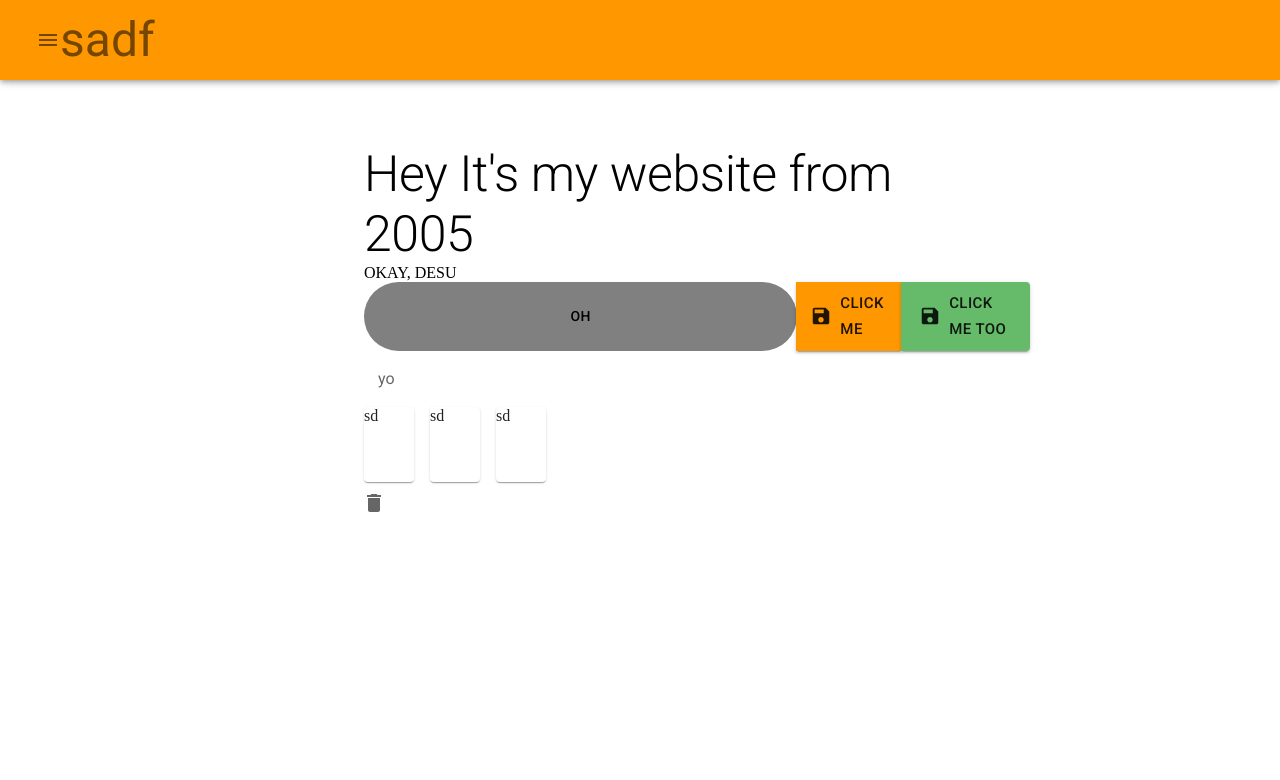
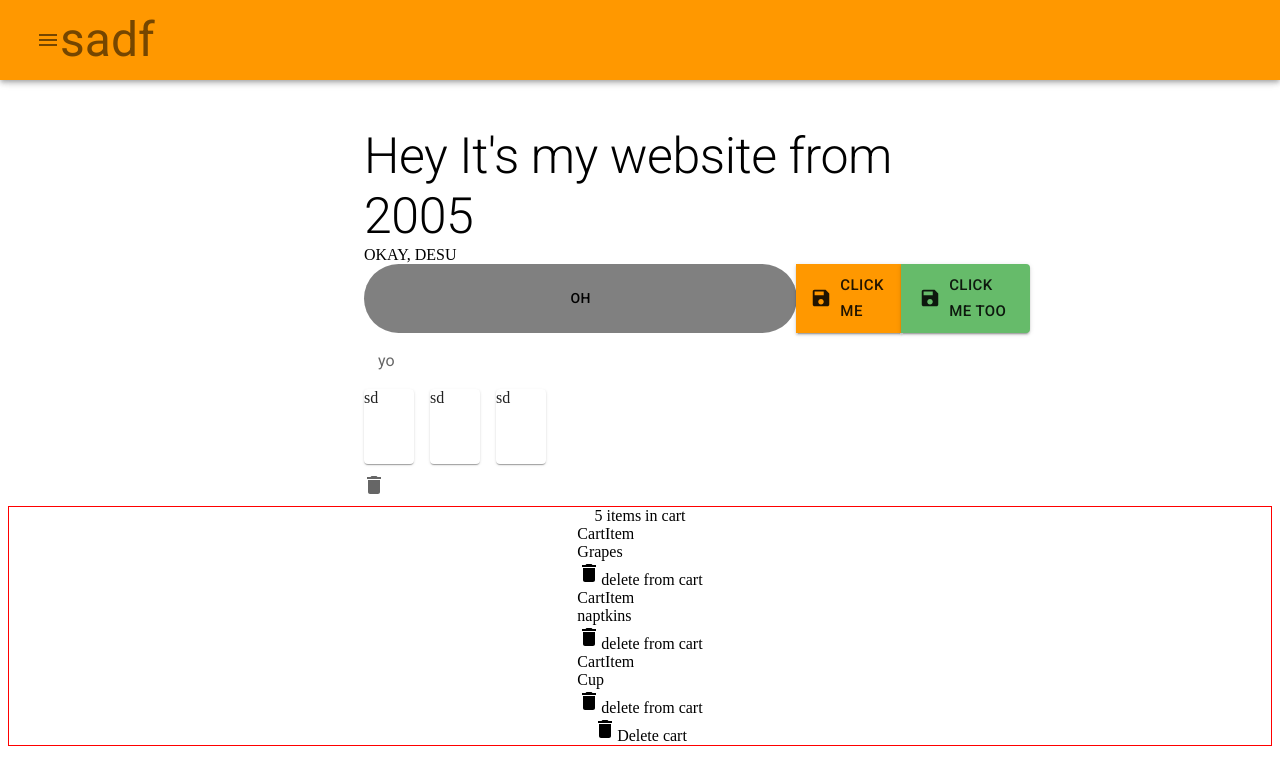
Before and after one commit to uchutanjyo/redux-first, a React (Create React App) app: page / in a window 1280 px wide. Shown: the top 780 px of the page. Built offline with nearby package versions, Linux system fonts and the light colour scheme; a web font is replaced by a local one.

Commit message:
redux tutorial underway

```diff
--- a/src/App.js
+++ b/src/App.js
@@ -9,15 +9,16 @@ import SaveIcon from '@material-ui/icons/Save'
 import ButtonGroup from '@material-ui/core/ButtonGroup'
 import Checkbox from '@material-ui/core/Checkbox'
 import FormControlLabel from '@material-ui/core/FormControlLabel'
-
+import CartContainer from "./components/CartContainer";
 
 const App = () => {
 
   return (
     <>
-    <Navbar></Navbar>
-     <div>OKAY, DESU</div>
-     <MUITest></MUITest>
+    <Navbar>
+</Navbar>
+<MUITest></MUITest>
+<CartContainer/>
 
     </>
   );
--- /dev/null
+++ b/src/cartItems.js
@@ -0,0 +1,23 @@
+const cartItems = [
+       {
+         id: 1,
+         title: 'Grapes',
+         price: 4.00,
+         amount: 1
+       },
+       {
+         id: 2,
+         title: 'naptkins',
+         price: 1.00,
+         amount: 4
+       },
+       {
+         id: 3,
+         title: 'Cup',
+         price: 20.00,
+         amount: 1
+       }
+
+  ]
+
+  export default cartItems;
--- /dev/null
+++ b/src/components/CartContainer.js
@@ -0,0 +1,33 @@
+import CartItem from "./CartItem";
+import { useSelector, useDispatch } from "react-redux";
+import DeleteIcon from '@material-ui/icons/Delete'
+import Box from "@material-ui/core/Box"
+import { clearCart } from '../features/cart/cartSlice'
+
+const CartContainer = () => {
+
+
+    const { cartItems, amount, total} = useSelector(store => store.cart)
+
+    const dispatch = useDispatch()
+
+    if (amount < 1) {
+        return (
+            <Box>You've got NOTHING in your cart.</Box>
+        )
+    }
+    return (
+      <>
+       <Box display="flex" flexDirection="column" alignItems="center" justifyContent="center" maxWidth="sm"  border={1}
+      borderColor="red">
+    <div>{amount} items in cart</div>
+    <div>{cartItems.map((item) => {
+      return  <CartItem key={item.id} {...item}/>
+    })}</div>
+    <div><DeleteIcon onClick={() => {dispatch(clearCart())}}></DeleteIcon>Delete cart</div>
+    </Box>
+      </>
+    );
+  };
+
+  export default CartContainer;
--- /dev/null
+++ b/src/components/CartItem.js
@@ -0,0 +1,18 @@
+import { useSelector } from "react-redux";
+import DeleteIcon from '@material-ui/icons/Delete'
+
+
+const CartItem = ( {title, id, price, amount}) => {
+
+    return (
+      <>
+<div>CartItem
+
+    <div>{title}</div>
+    <div><DeleteIcon />delete from cart</div>
+</div>
+      </>
+    );
+  };
+
+  export default CartItem;
--- a/src/components/Navbar.js
+++ b/src/components/Navbar.js
@@ -1,6 +1,16 @@
 import { useSelector } from "react-redux";
 
+
+
 const Navbar = () => {
+
+    const { amount } = useSelector(store => store.cart )
+
+    console.log(useSelector((store) => {
+        console.log(store)
+    }))
+
+
     return (
         <>
         <nav>
--- a/src/features/cart/cartSlice.js
+++ b/src/features/cart/cartSlice.js
@@ -1,16 +1,27 @@
 import { createSlice } from "@reduxjs/toolkit";
+import cartItems from '../../cartItems'
+
 
 const initialState = {
-    cartItems: [],
-    amount: 0,
+    cartItems: cartItems,
+    amount: 5,
     total: 0,
     isLoading: true
 }
 
 const cartSlice = createSlice({
     name: 'cart',
-    initialState
+    initialState,
+    reducers: {
+        clearCart: (state) => {
+            state.cartItems = [];
+        }
+        // we can mutate the state directly thanks to Immer Library
+    }
 })
 
+console.log(cartSlice)
+
+export const { clearCart } = cartSlice.actions;
 
 export default cartSlice.reducer
--- a/src/index.js
+++ b/src/index.js
@@ -6,6 +6,7 @@ import { Provider } from 'react-redux'
 import store from './store/store'
 
 ReactDOM.render(
+
   <Provider store={store}>
     <App />
   </Provider>,
--- a/src/store/store.js
+++ b/src/store/store.js
@@ -8,4 +8,6 @@ const store = configureStore( {
   }
 }
 );
+
+
 export default store;
--- /dev/null
+++ b/src/styles/index.css
@@ -0,0 +1,13 @@
+body {
+  margin: 0;
+  font-family: -apple-system, BlinkMacSystemFont, 'Segoe UI', 'Roboto', 'Oxygen',
+    'Ubuntu', 'Cantarell', 'Fira Sans', 'Droid Sans', 'Helvetica Neue',
+    sans-serif;
+  -webkit-font-smoothing: antialiased;
+  -moz-osx-font-smoothing: grayscale;
+}
+
+code {
+  font-family: source-code-pro, Menlo, Monaco, Consolas, 'Courier New',
+    monospace;
+}
```
Also changed, not shown: 1 other file (tests, documents, lock files or other folders).
